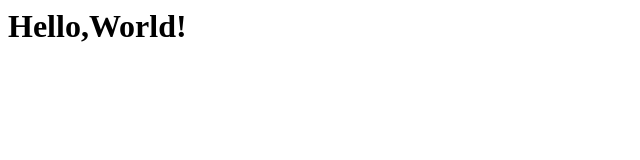
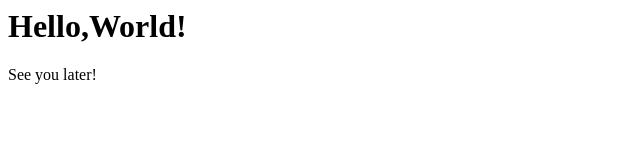
Before and after one commit to shirato-U/git_practice, a plain HTML site: page index.html in a window 1280 px wide. Shown: the full height of the page, 0-640 px from the left. Drawn offline with Linux system fonts and the light colour scheme.

Commit message:
See you later

```diff
--- a/index.html
+++ b/index.html
@@ -4,5 +4,6 @@
     </head>
     <body>
         <h1> Hello,World!</h1>
+        <p>See you later!</p>
     </body>
 </html>
```
